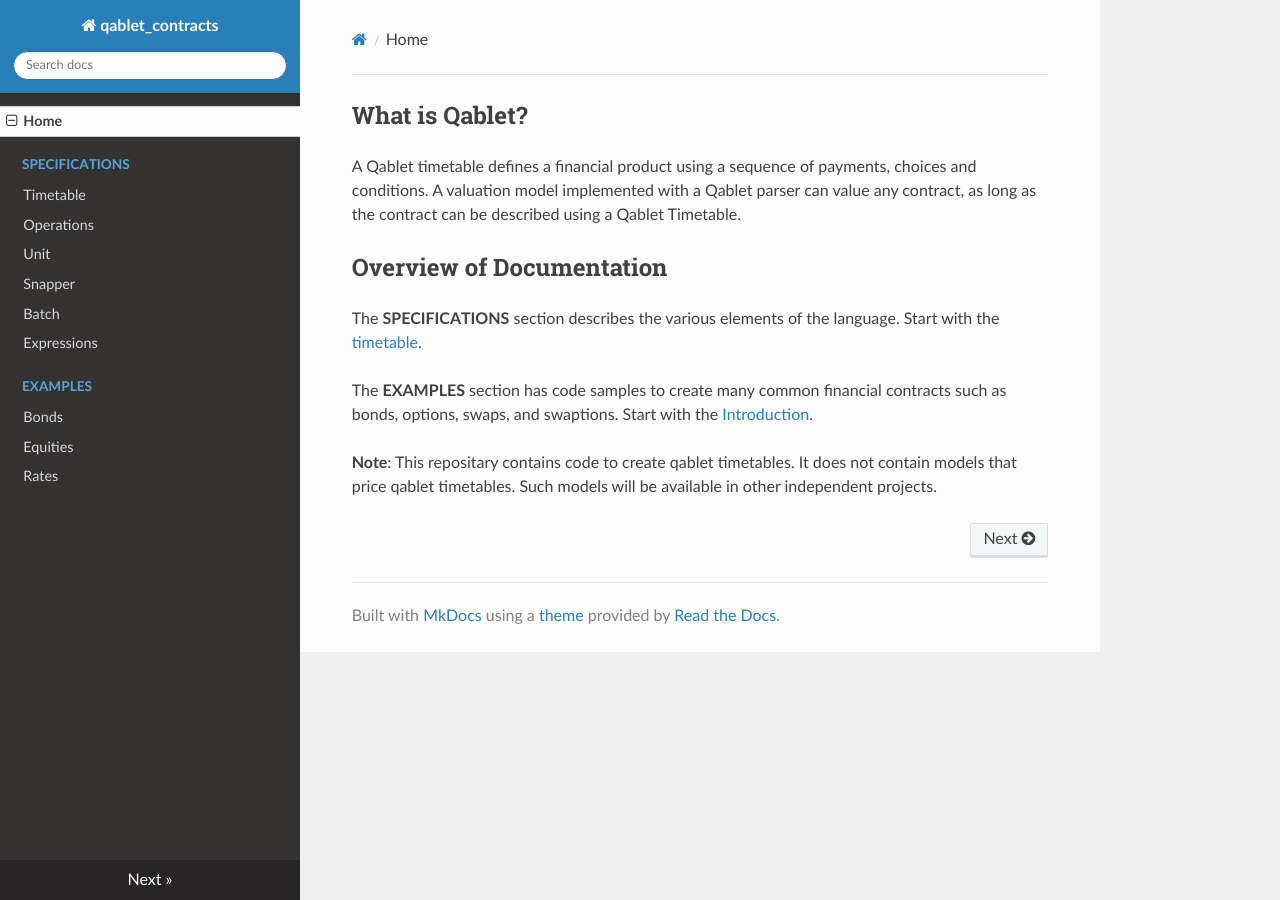
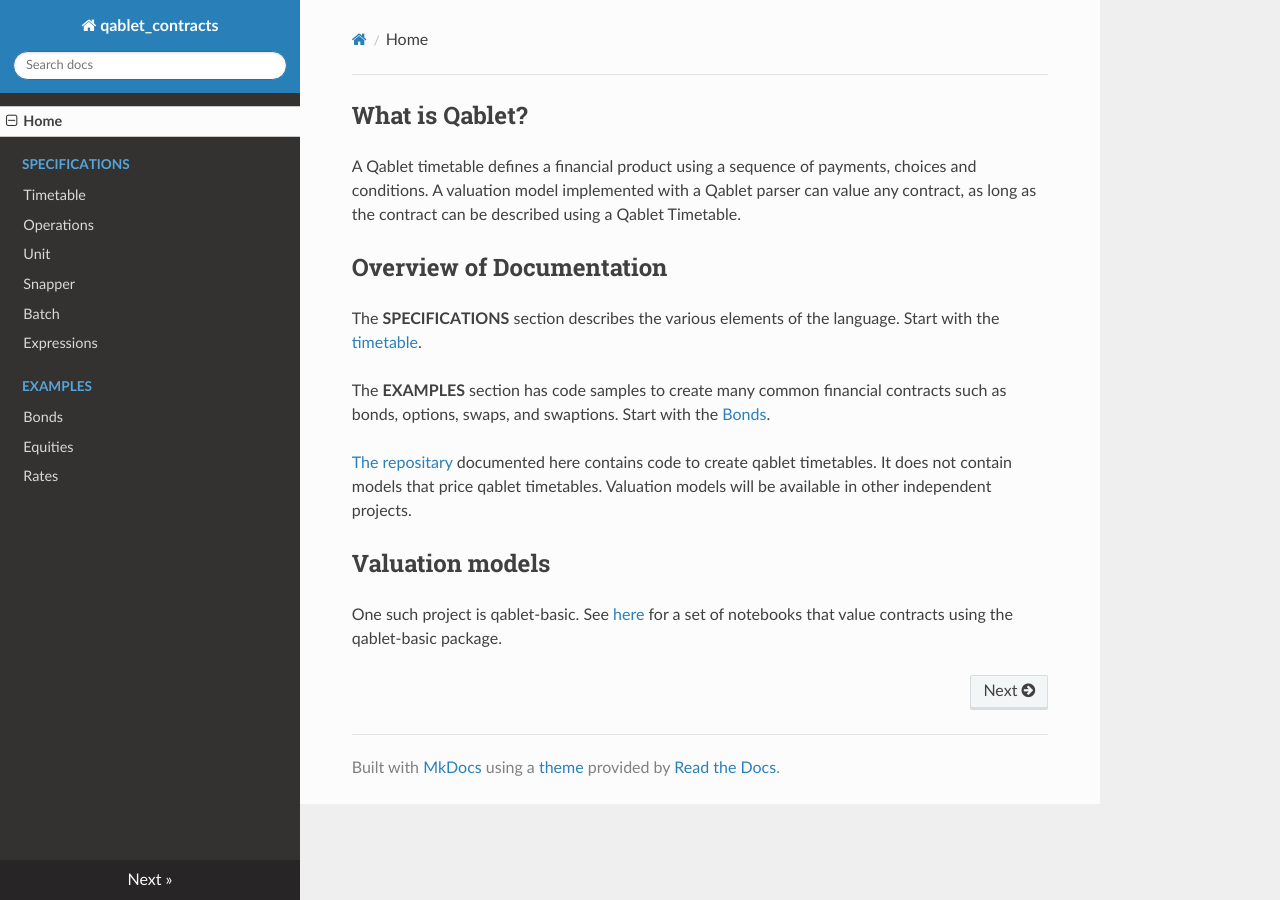
Before and after one commit to qablet/qablet-contracts, an MkDocs documentation site: the page built from docs/index.md, in a window 1280 px wide. Built offline with MkDocs 1.6.1, drawn with Linux system fonts in a browser that asks for light colours; nearby versions of some CDN libraries.

Commit message:
add vanilla put, doc updates and move version

```diff
--- a/docs/index.md
+++ b/docs/index.md
@@ -10,7 +10,11 @@ Start with the [timetable](specifications/timetable.md).
 
 The **EXAMPLES** section has code samples to create many common financial contracts such as
 bonds, options, swaps, and swaptions.
-Start with the [Introduction](examples/introduction.md).
+Start with the [Bonds](examples/bond.md).
 
-**Note**: This repositary contains code to create qablet timetables.
-It does not contain models that price qablet timetables. Such models will be available in other independent projects.
+[The repositary](https://github.com/qablet/qablet-contracts) documented here contains code to create qablet timetables. It does not contain models that price qablet timetables.
+Valuation models will be available in other independent projects.
+
+## Valuation models
+
+One such project is qablet-basic. See [here](https://qablet-academy.github.io/intro/) for a set of notebooks that value contracts using the qablet-basic package.
```
Also changed, not shown: ABOUT_THIS_TEMPLATE.md (+7 -5 lines), README.md (+1 -3 lines), 2 other files.
